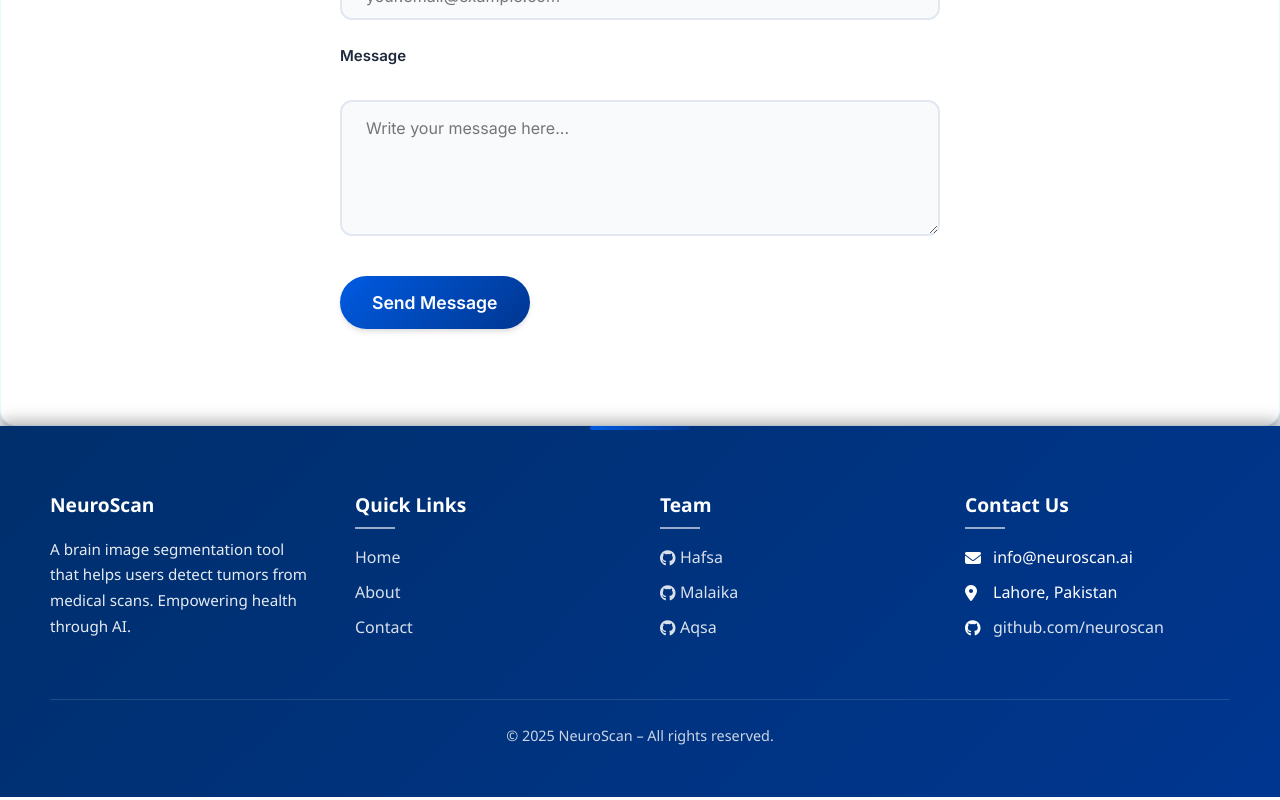
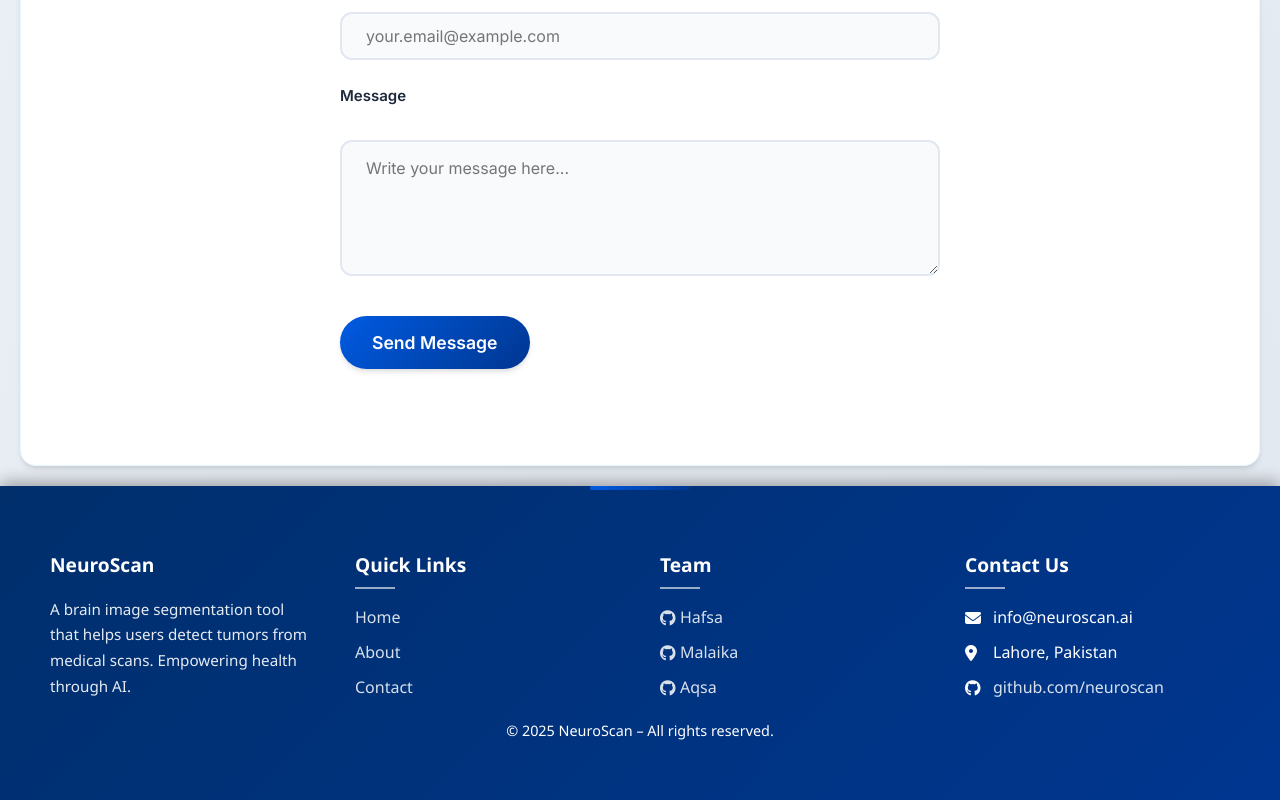
Before and after one commit to hafsahabib8/neuroscan, a React (Create React App) app: page /home in a window 1280 px wide. Shown: the part 1917-2717 px from the top of the page. Built offline with nearby package versions, Linux system fonts and the light colour scheme; no server answers.

Commit message:
Update home.css

```diff
--- a/src/components/home/home.css
+++ b/src/components/home/home.css
@@ -1,4 +1,4 @@
-/* NeuroScan - Modern Brain Image Segmentation Tool Styles */
+
 * {
   margin: 0;
   padding: 0;
@@ -287,6 +287,7 @@ body {
   padding: 8rem 2rem 4rem;
   max-width: 1200px;
   margin: 0 auto;
+  margin-top: 0;
   gap: 4rem;
 }
 
@@ -296,6 +297,7 @@ body {
 }
 
 .hero-text h1 {
+  margin-top: 0px;
   font-family: var(--font-display);
   font-size: 3.5rem;
   font-weight: 700;
@@ -340,7 +342,7 @@ body {
 .about-section {
   padding: 6rem 2rem;
   max-width: 1200px;
-  margin: 0 auto;
+  margin: 20px;
   text-align: center;
 }
 
@@ -348,13 +350,12 @@ body {
   font-family: var(--font-display);
   font-size: 2.5rem;
   font-weight: 700;
-  text-align: center;      /* Centers the heading text horizontally */
+  text-align: center; /* Centers the heading text horizontally */
   margin-bottom: 2rem;
   color: var(--dark-blue);
   display: block;
   width: 100%;
 }
-
 
 .about-section > p {
   font-size: 1.1rem;
@@ -433,11 +434,13 @@ body {
   padding: 6rem 2rem;
   background: var(--white);
   position: relative;
+  margin: 20px;
 }
 
 .contact-section::before {
   content: "";
   position: absolute;
+  margin: 20px;
   top: 0;
   left: 0;
   right: 0;
@@ -449,7 +452,6 @@ body {
     transparent
   );
 }
-
 .contact-section h2 {
   font-family: var(--font-display);
   font-size: 2.5rem;
@@ -463,7 +465,6 @@ body {
   width: 100%;
   max-width: 100%;
 }
-
 
 .contact-form {
   max-width: 600px;
@@ -509,45 +510,13 @@ body {
   align-self: flex-start;
 }
 
-/* Footer */
-/* .footer {
-  background: #003690;
-  color: var(--white);
-  text-align: center;
-  padding: 3rem 2rem;
-  position: relative;
-}
-
-.footer::before {
-  content: "";
-  position: absolute;
-  top: 0;
-  left: 50%;
-  transform: translateX(-50%);
-  width: 100px;
-  height: 3px;
-  background: var(--gradient-primary);
-  border-radius: 2px;
-}
-
-.footer p {
-  margin-bottom: 0.5rem;
-  opacity: 0.9;
-}
-
-.footer p:last-child {
-  opacity: 0.7;
-  font-size: 0.9rem;
-} */
-
-/* Footer Base */
 .footer {
   background: linear-gradient(135deg, #002f6c, #003690);
   color: var(--white);
   padding: 4rem 50px 50px;
   position: relative;
   font-size: 1rem;
-  font-family: 'Segoe UI', Tahoma, Geneva, Verdana, sans-serif;
+  font-family: "Segoe UI", Tahoma, Geneva, Verdana, sans-serif;
   box-shadow: 0 -5px 15px rgba(0, 0, 0, 0.3);
 }
 
@@ -643,13 +612,36 @@ body {
 
 /* Bottom */
 .footer-bottom {
+  position: relative;       /* Fix footer to viewport */
+  bottom: 0;             /* Stick to bottom */
+  left: 0;
+  width: 100%;           /* Full width */
   text-align: center;
-  margin-top: 3rem;
-  border-top: 1px solid rgba(255, 255, 255, 0.15);
-  padding-top: 1.5rem;
+  padding: 0.5rem 1rem;  /* Add some padding */
   font-size: 0.9rem;
-  opacity: 0.8;
+  color: white;
+  display: flex;
+  flex-direction: column;
+  align-items: center;
+  margin: 0;             /* Remove any margin */
+  z-index: 1000;         /* Ensure it stays on top */
+  box-sizing: border-box;
 }
+
+.footer-bottom p {
+  margin: 0;
+  display: flex;
+  align-items: center;
+  justify-content: center;
+  gap: 0.5rem;
+}
+
+.powered-by-logo {
+  height: 200px; /* Adjust size as needed */
+  width: auto;
+  vertical-align: middle;
+}
+
 
 /* Responsive */
 @media (max-width: 768px) {
```
